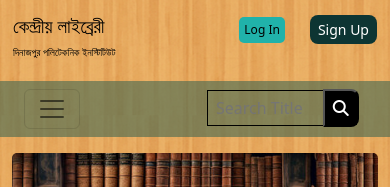
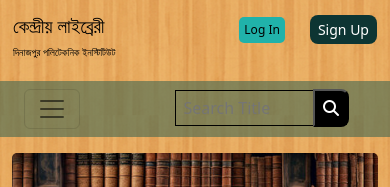
Before and after one commit to rejaul25/all_file_LMS, a website: page index.html in a window 390 px wide. Shown: the top 187 px of the page. Drawn offline with nearby package versions, Linux system fonts and the light colour scheme; files that its build step writes are made by us from their sources.

Commit message:
update 1.0.7

```diff
--- a/index.html
+++ b/index.html
@@ -93,7 +93,7 @@
     <section class="menubar ">
       <div class="container">
         <div class="row">
-          <div class="col-lg-10 col-md-7 col-sm-5 col-6">
+          <div class="col-lg-10 col-md-5 col-sm-4 col-5">
             <!-- .... -->
             <nav class="navbar navbar-expand-lg my_nav">
               <div class="container-fluid">
@@ -221,7 +221,7 @@
             </nav>
             <!-- .... -->
           </div>
-          <div class="col-lg-2 col-md-5 col-sm-7 col-6 use_for_mobile">
+          <div class="col-lg-2 col-md-7 col-sm-8 col-7 use_for_mobile">
             <div class="search_bar pt-2 ">
               <form action="#">
                 <input type="text" placeholder="Search Title" required />
```
